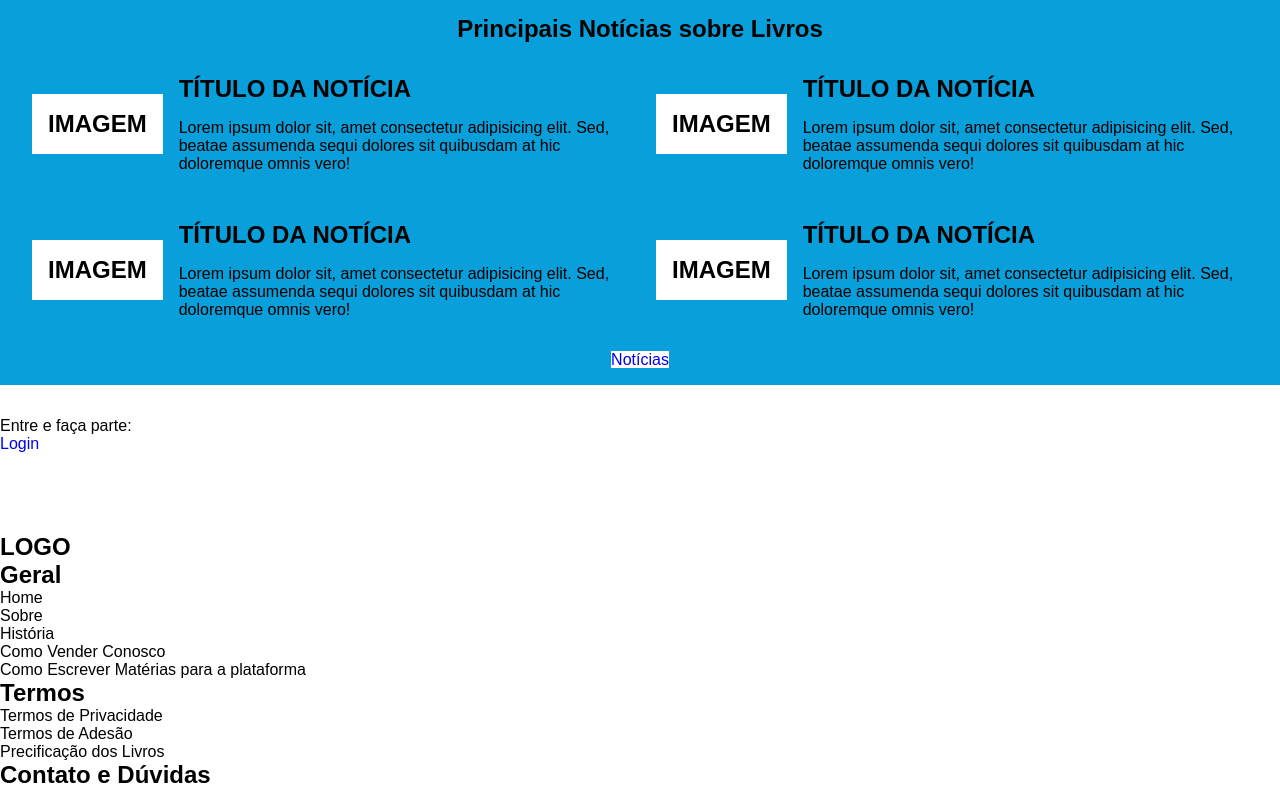
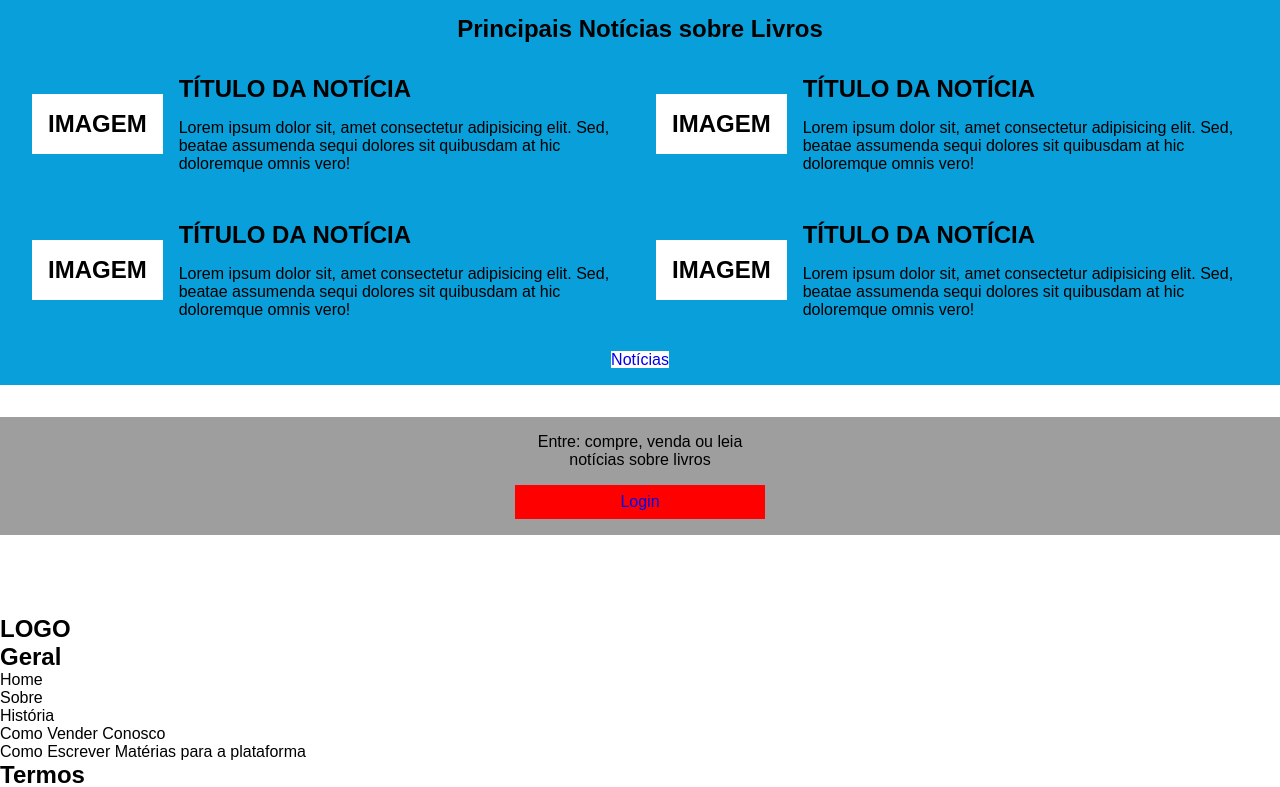
Before and after one commit to rodrigo-fullstack/jovem-pagina, a PHP site: page / in a window 1280 px wide. Shown: the part 1554-2341 px from the top of the page. Run offline with PHP 8.4, Linux system fonts and the light colour scheme.

Commit message:
feat (positioning): Cta-Conteiner implementado no final da página

```diff
--- a/assets/css/main.css
+++ b/assets/css/main.css
@@ -32,6 +32,26 @@ a.btn{
     background-color: #fff;
 }
 
+.cta-container{
+    display: flex;
+    flex-direction: column;
+    align-items: center;
+    gap: 1rem;
+    padding: 1rem;
+    background-color: rgb(158, 158, 158);
+}
+.cta-desc{
+    width: 20%;
+    text-align: center;
+}
+
+.cta-container .login{
+    background: red;
+    width: 20%;
+    text-align: center;
+    padding: 0.5rem;
+}
+
 footer{
     margin-top: 80px;
 }
--- a/index.html
+++ b/index.html
@@ -445,9 +445,10 @@
 
         </article>
 
-        <article>
-            <p>Entre e faça parte:</p>
-            <a href="#" class="btn">Login</a>
+        <article class="cta-container">
+            <p class="cta-desc">Entre: compre, venda ou leia notícias sobre livros</p>
+            <a href="#" class="btn login">Login</a>
+
         </article>
     </main>
 
```
